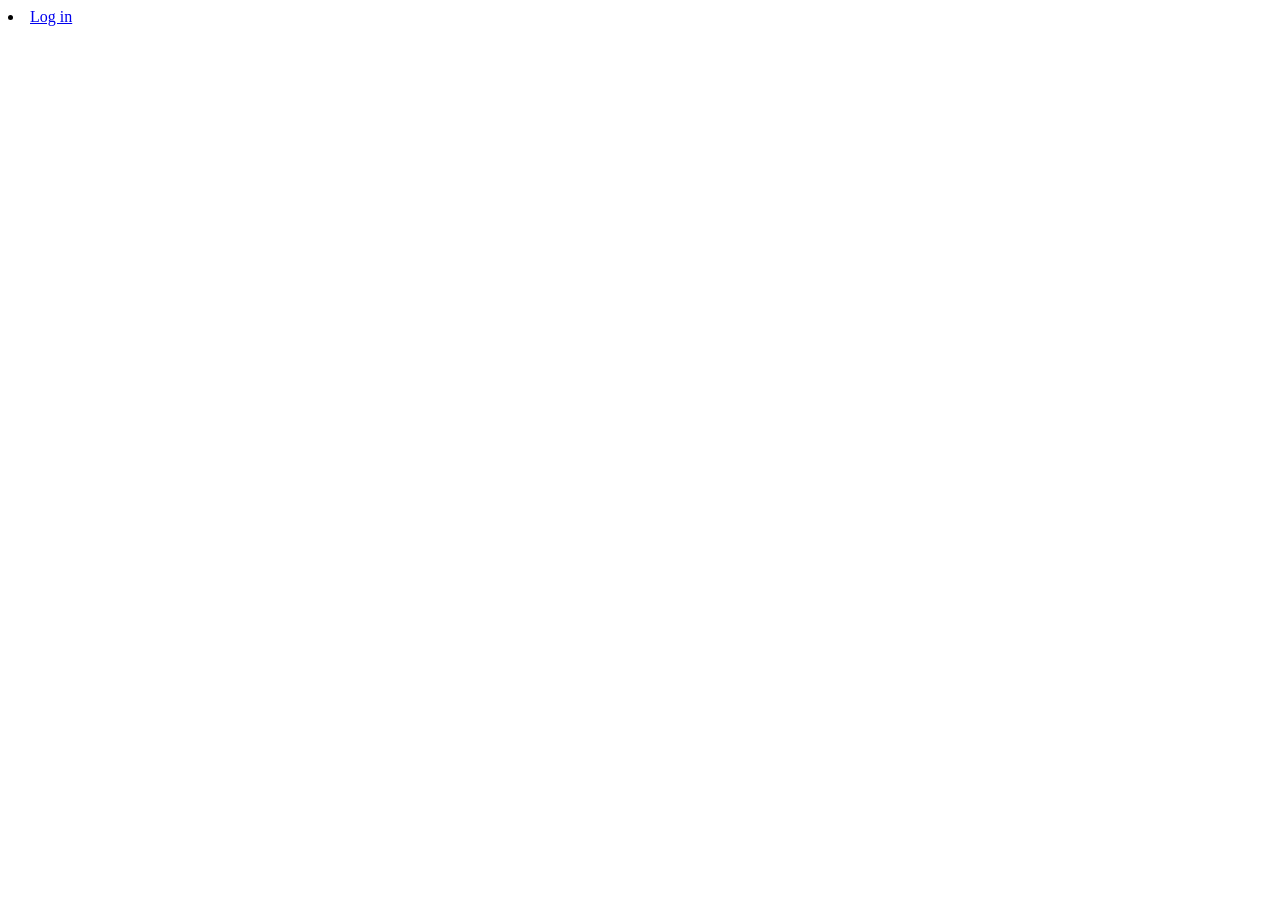
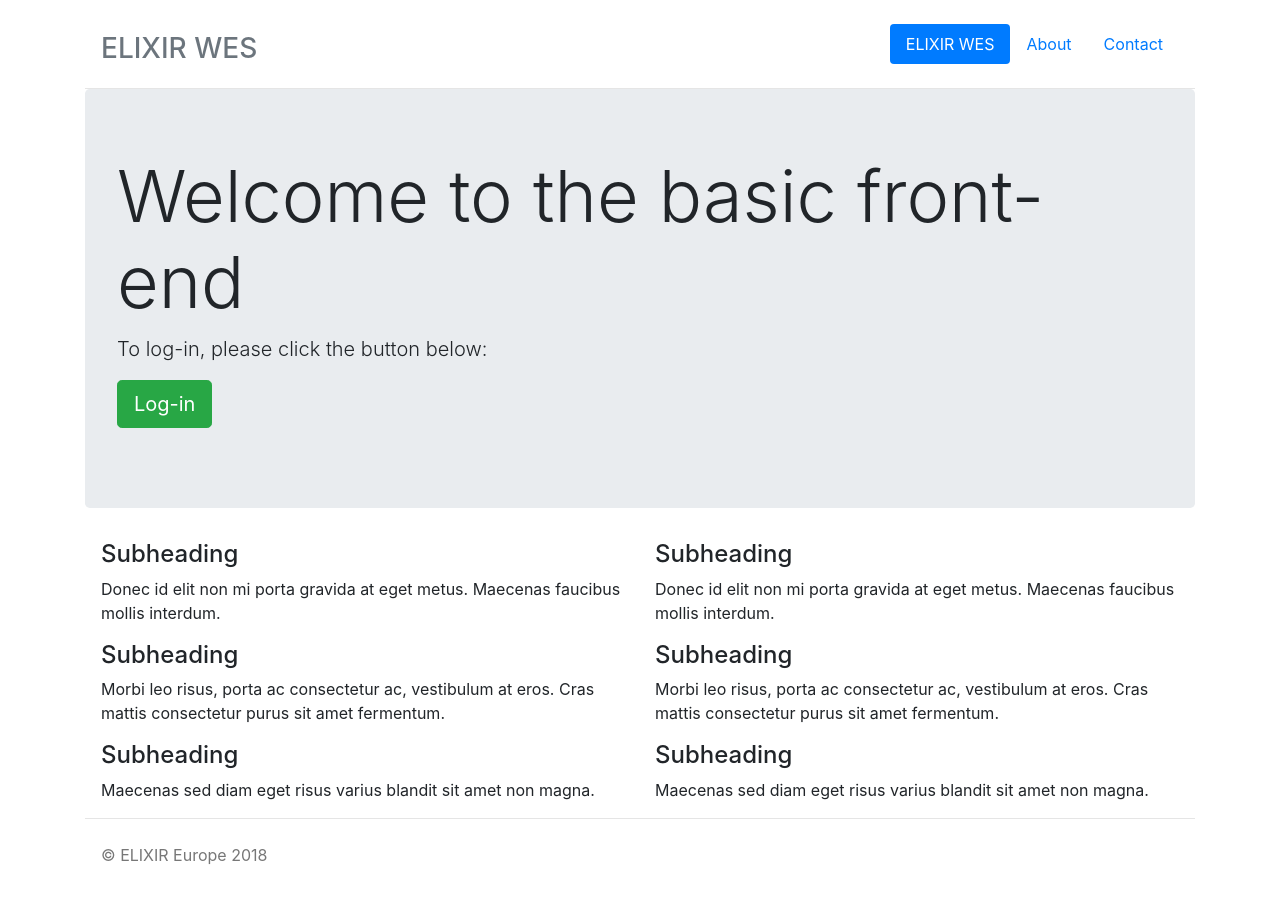
Before and after one commit to jsurkont/wes_frontend, a Django app: page / in a window 1280 px wide. Before the commit the page is almost empty. Before the commit the page ends 26 px from the top, so only its background shows below. Run offline with Django 3.2, Linux system fonts and the light colour scheme; some libraries are stand-ins or nearby versions.

Commit message:
Added a basic front-end

```diff
--- a/wes_frontend/templates/base.html
+++ b/wes_frontend/templates/base.html
@@ -1,10 +1,76 @@
 <!DOCTYPE html>
-<html lang="en" dir="ltr">
+<html lang="en">
   <head>
     <meta charset="utf-8">
-    <title></title>
+    <meta name="viewport" content="width=device-width, initial-scale=1, shrink-to-fit=no">
+    <meta name="description" content="">
+    <meta name="author" content="">
+    <link rel="icon" href="../../favicon.ico">
+
+    <title>ELIXIR WES front-end</title>
+
+    <!-- Bootstrap core CSS -->
+    <link href="https://stackpath.bootstrapcdn.com/bootstrap/4.1.3/css/bootstrap.min.css" rel="stylesheet">
+
+    <style>
+      body {
+        padding-top: 1.5rem;
+        padding-bottom: 1.5rem;
+      }
+
+      /* Everything but the jumbotron gets side spacing for mobile first views */
+      .header,
+      .marketing,
+      .footer {
+        padding-right: 1rem;
+        padding-left: 1rem;
+      }
+
+      /* Custom page header */
+      .header {
+        padding-bottom: 1rem;
+        border-bottom: .05rem solid #e5e5e5;
+      }
+      /* Make the masthead heading the same height as the navigation */
+      .header h3 {
+        margin-top: 0;
+        margin-bottom: 0;
+        line-height: 3rem;
+      }
+
+      /* Custom page footer */
+      .footer {
+        padding-top: 1.5rem;
+        color: #777;
+        border-top: .05rem solid #e5e5e5;
+      }
+    </style>
   </head>
+
   <body>
+
+    <div class="container">
+      <div class="header clearfix">
+        <nav>
+          <ul class="nav nav-pills float-right">
+            <li class="nav-item">
+              <a class="nav-link active" href="#">ELIXIR WES <span class="sr-only">(current)</span></a>
+            </li>
+            <li class="nav-item">
+              <a class="nav-link" href="#">About</a>
+            </li>
+            <li class="nav-item">
+              <a class="nav-link" href="#">Contact</a>
+            </li>
+          </ul>
+        </nav>
+        <h3 class="text-muted">ELIXIR WES</h3>
+      </div>
+
+      <div class="jumbotron">
+        <h1 class="display-3">Welcome to the basic front-end</h1>
+        <p class="lead">To log-in, please click the button below:</p>
+
         {% if user.is_authenticated %}
           <li class="dropdown">
             <a href="#" class="dropdown-toggle" data-toggle="dropdown">
@@ -22,11 +88,38 @@
             </ul>
         </li>
         {% else %}
-    <li>
-      <a href="/oidc/authenticate/">Log in</a>
-    </li>
+          <p><a class="btn btn-lg btn-success" href="/oidc/authenticate/" role="button">Log-in</a></p>
         {% endif %}
+      </div>
 
+      <div class="row marketing">
+        <div class="col-lg-6">
+          <h4>Subheading</h4>
+          <p>Donec id elit non mi porta gravida at eget metus. Maecenas faucibus mollis interdum.</p>
 
+          <h4>Subheading</h4>
+          <p>Morbi leo risus, porta ac consectetur ac, vestibulum at eros. Cras mattis consectetur purus sit amet fermentum.</p>
+
+          <h4>Subheading</h4>
+          <p>Maecenas sed diam eget risus varius blandit sit amet non magna.</p>
+        </div>
+
+        <div class="col-lg-6">
+          <h4>Subheading</h4>
+          <p>Donec id elit non mi porta gravida at eget metus. Maecenas faucibus mollis interdum.</p>
+
+          <h4>Subheading</h4>
+          <p>Morbi leo risus, porta ac consectetur ac, vestibulum at eros. Cras mattis consectetur purus sit amet fermentum.</p>
+
+          <h4>Subheading</h4>
+          <p>Maecenas sed diam eget risus varius blandit sit amet non magna.</p>
+        </div>
+      </div>
+
+      <footer class="footer">
+        <p>&copy; ELIXIR Europe 2018</p>
+      </footer>
+
+    </div> <!-- /container -->
   </body>
 </html>
```
Lines whose indentation alone changed are shown as unchanged.
